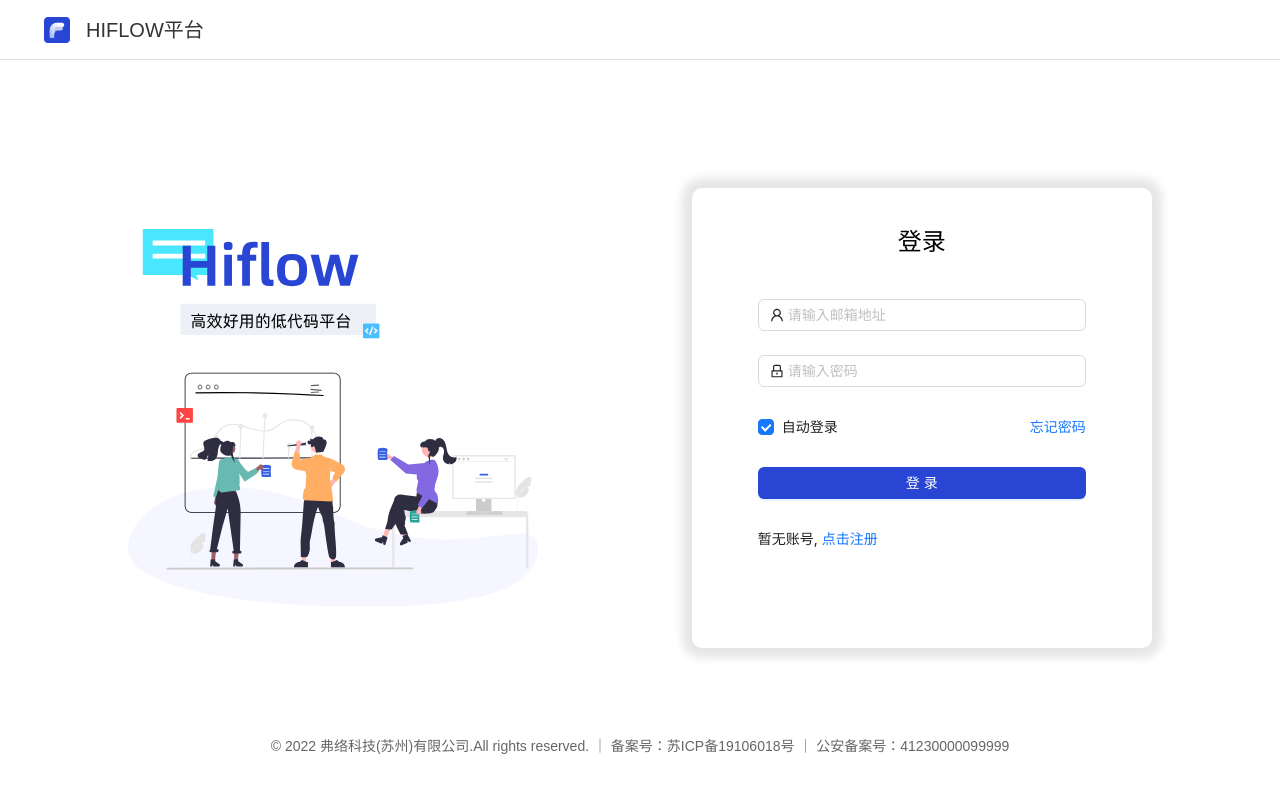
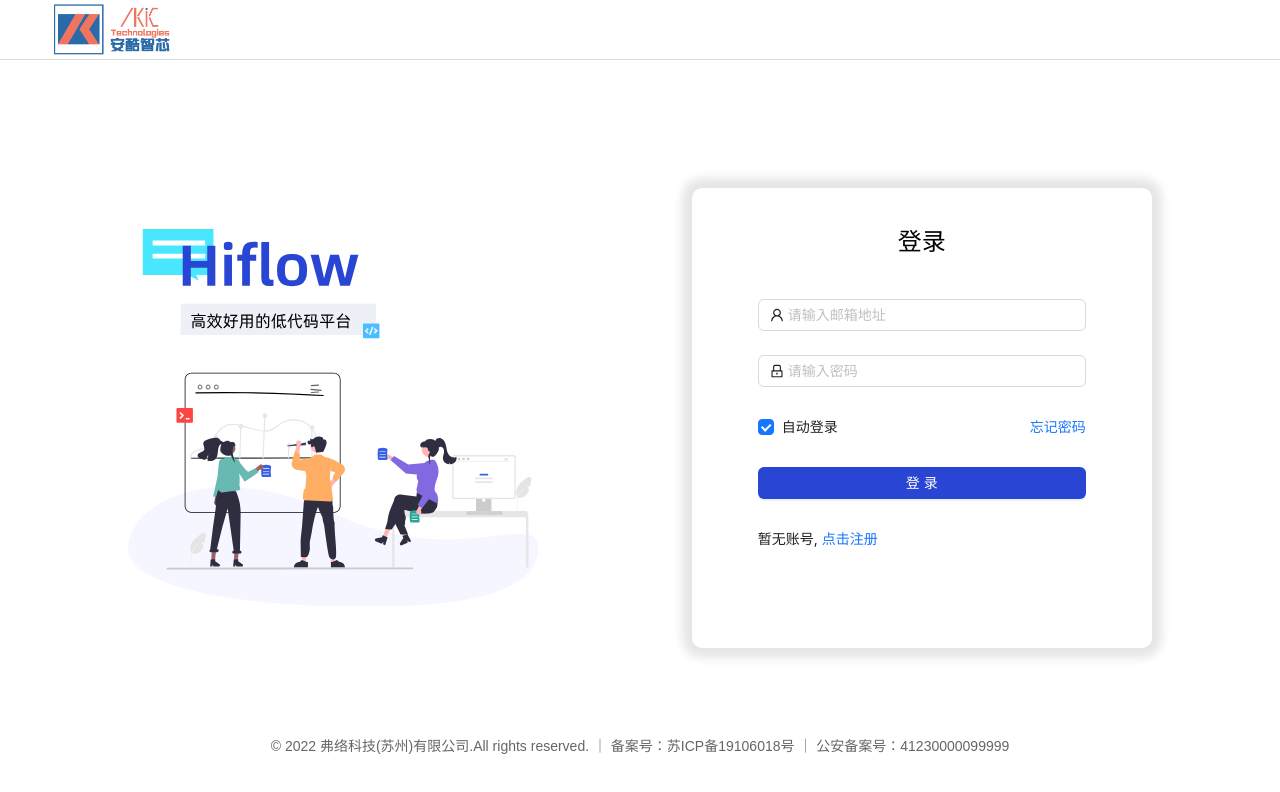
Before and after one commit to MyFlowInc/anluowei, a React (Create React App) app in the folder web/: page /login in a window 1280 px wide. Shown: the top 792 px of the page. Built offline with nearby package versions, Linux system fonts and the light colour scheme.

Commit message:
feat: 替换logo

```diff
--- a/web/src/components/TopBar/Logo.tsx
+++ b/web/src/components/TopBar/Logo.tsx
@@ -1,5 +1,5 @@
 import styled from "styled-components";
-import logoSvg from "../../assets/logo_1.png";
+import logoSvg from "../../assets/anku_logo.png";
 import logoLoginSvg from "../../assets/logo_login.svg";
 
 export const Logo: React.FC<any> = (props: any) => {
@@ -13,8 +13,9 @@
 
   .logo_img {
     margin-left: 44px;
-    height: 26px;
-    width: 26px;
+    max-height: 100%;
+    width: auto;
+    padding: 4px 0px;
   }
   .title {
     margin-left: 16px;
@@ -32,7 +33,7 @@
   return (
     <LogoUIRoot>
       <Logo className="logo_img" />
-      <div className="title">HIFLOW平台</div>
+      {/* <div className="title">HIFLOW平台</div> */}
     </LogoUIRoot>
   );
 };
```
Also changed, not shown: web/src/assets/anku_logo.png (added).
